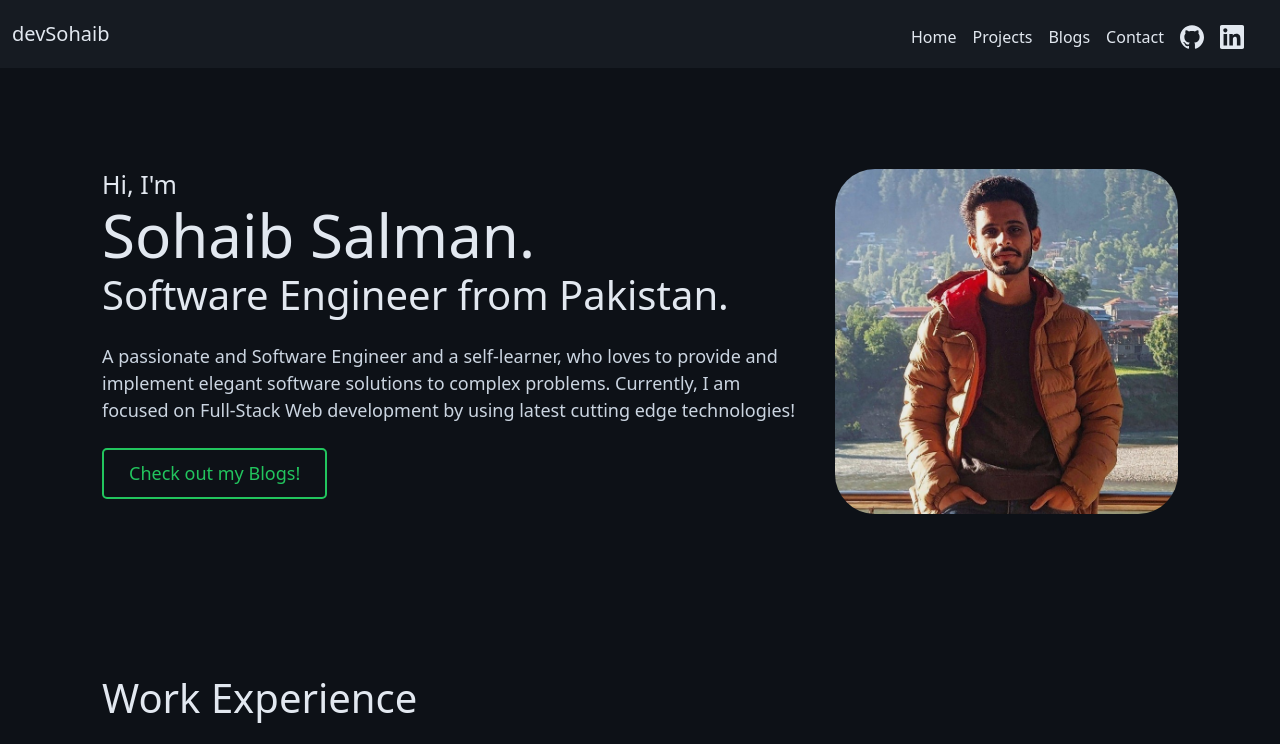
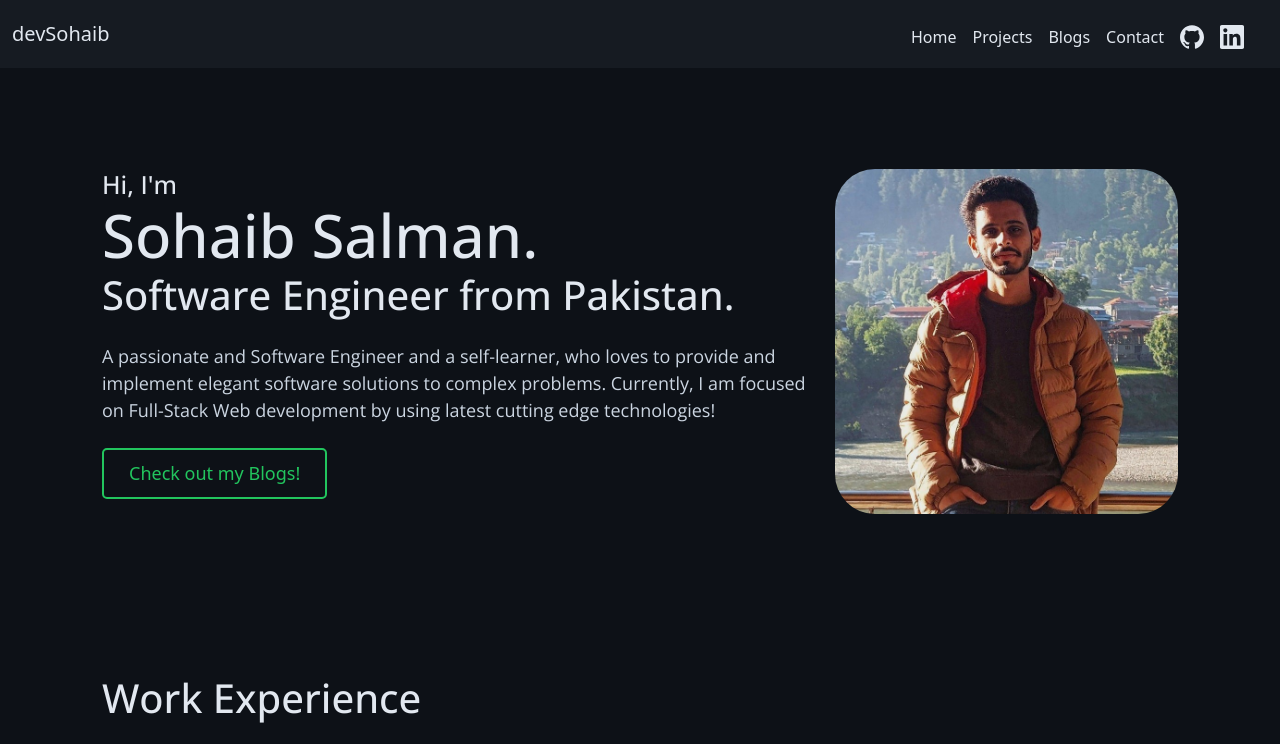
Before and after one commit to sohaibsalman/blog-react, a React (Create React App) app in the folder web/: page / in a window 1280 px wide. Shown: the top 744 px of the page. Built offline with nearby package versions, Linux system fonts and the light colour scheme.

Commit message:
Change website font

```diff
--- a/web/src/components/Typography/typography.css
+++ b/web/src/components/Typography/typography.css
@@ -1,3 +1,4 @@
+@import url('https://fonts.googleapis.com/css2?family=Open+Sans:wght@300;400;500;700;800&display=swap');
 h1,
 h2,
 h3,
@@ -6,6 +7,7 @@
 h6,
 p {
   margin: 0;
+  font-family: 'Open Sans', sans-serif;
 }
 
 h1 {
```
